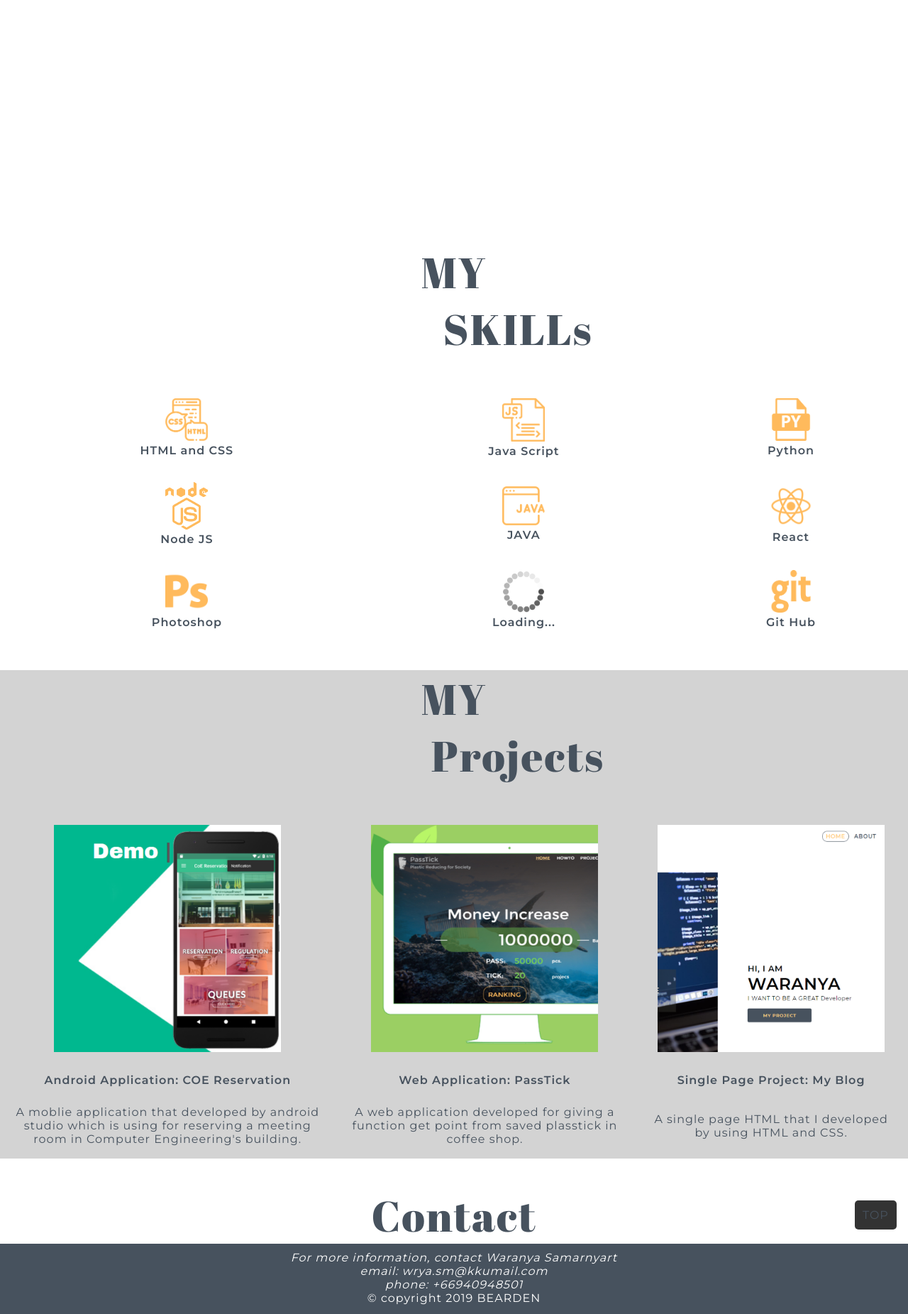
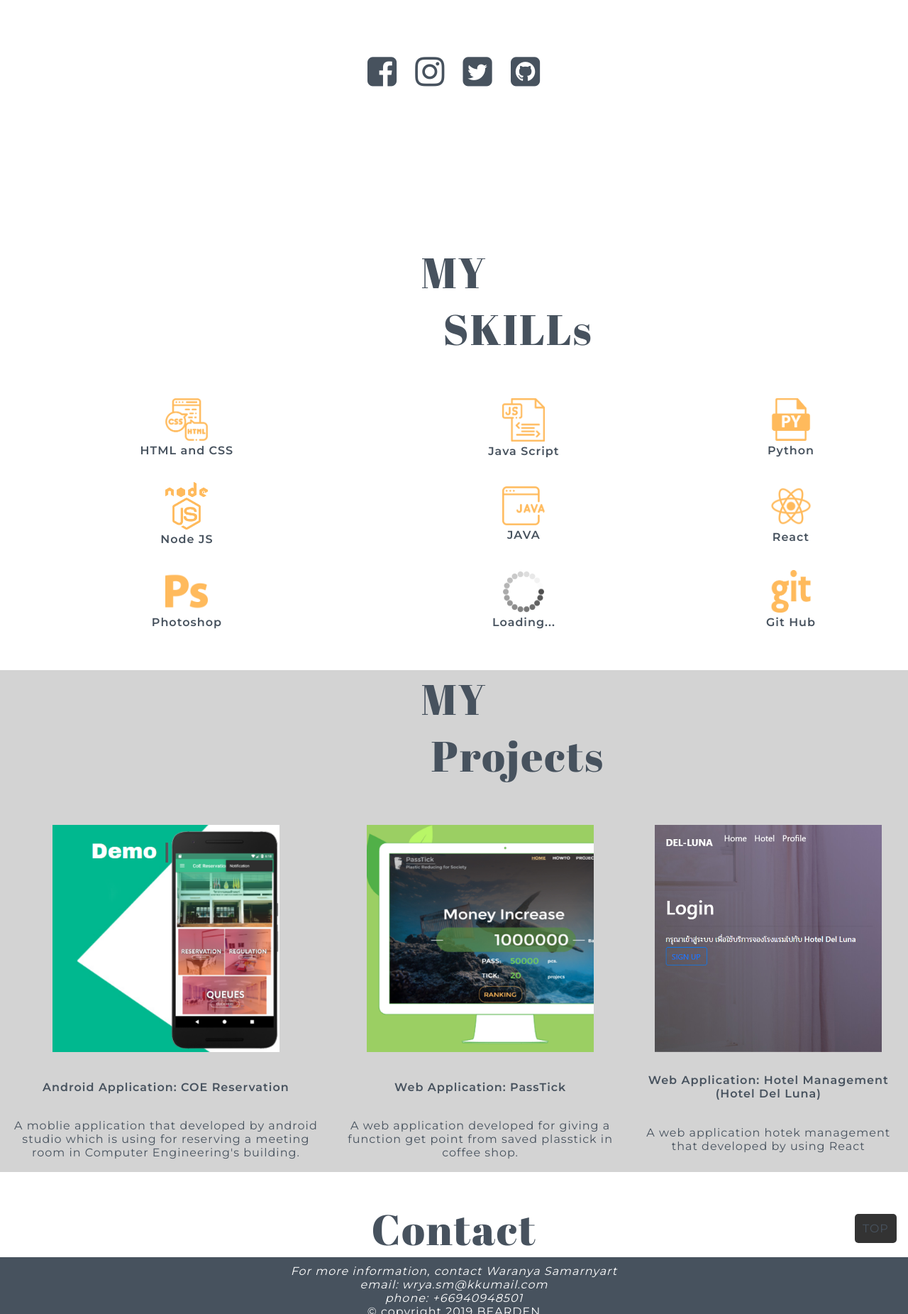
Before and after one commit to waranya-smm/myBlog, a plain HTML site: page index.html in a window 1280 px wide. Shown: the part 1645-3496 px from the top of the page at 71% size. Drawn offline with Linux system fonts and the light colour scheme.

Commit message:
add proj,add contact

```diff
--- a/CSS/style.css
+++ b/CSS/style.css
@@ -355,6 +355,7 @@ ul li a:hover {
 }
 
 #myProj {
+
   background-color: lightgray;
 }
 
@@ -406,3 +407,19 @@ footer {
   display: block;
   text-align: center;
 }
+
+.contIcon {
+  text-align: center;
+  margin-top: 400px;
+}
+
+.linkIcon{
+  color: #47525e;
+  padding: 0 10px;
+}
+
+.linkIcon:hover{
+  color:#ffba5c;
+
+
+}
--- a/index.html
+++ b/index.html
@@ -6,7 +6,7 @@
     <meta name="viewport" content="width=device-width, initial-scale=1.0">
     <meta http-equiv="X-UA-Compatible" content="ie=edge">
     <title>Waranya's Blog</title>
-
+    <link rel="stylesheet" href="https://cdnjs.cloudflare.com/ajax/libs/font-awesome/4.7.0/css/font-awesome.min.css">
     <link rel="stylesheet" href="CSS/style.css">
 </head>
 
@@ -85,12 +85,20 @@
                                     acquisition of new knowledge naturally be mine passion.
                                 </q>
                             </div>
-                            <div class="degree">I'm 3rd year Computer Engineering at Khon Kaen University, Thailand.
+                            <p class="degree">I'm 3rd year Computer Engineering at Khon Kaen University, Thailand.
+                            </p>
+
                         </div>
 
                     </div>
+                </nav>
+                <div class="contIcon">
+                    <a href="https://www.facebook.com/sudws"><i class="fa fa-facebook-square fa-3x linkIcon" aria-hidden="true"  ></i></a>
+                    <a href="https://www.instagram.com/sudws.ema/"><i class="fa fa-instagram fa-3x linkIcon" aria-hidden="true"  ></i></a>
+                    <a href="https://twitter.com/su_smdews"><i class="fa fa-twitter-square fa-3x linkIcon" aria-hidden="true"  ></i></a>
+                    <a href="https://github.com/waranya-smm/"><i class="fa fa-github-square fa-3x linkIcon" aria-hidden="true"  ></i></a>
+
                 </div>
-                </nav>
             </div>
         </div>
     </section>
@@ -134,28 +142,45 @@
         </table>
     </section>
     <section id="myProj">
+
         <div class="name myname">MY </div>
         <div class="name lastnm">Projects</div>
+        <div>
             <table>
                 <tr>
-                <td><a href="https://docs.google.com/presentation/d/1pM71HQTZjSybvU0bY-i5HEQeiMHbF-FyTp1rRLS_qSk/edit?usp=sharing"><img src="./image/reservaPro.png" width="320px" ></a></td>
-                <td><a href="https://docs.google.com/presentation/d/1VO7uFgMPLQGEl6boZcW8FrS8Vu7WYfTRPpIWo-Cmbss/edit?usp=sharing"><img src="./image/passtickPro.jpg" width="320px"></a></td>
-                <td><a href="#top"><img src="./image/blogPro.png" width="320px"></a></td>
+                    <td><a
+                            href="https://docs.google.com/presentation/d/1pM71HQTZjSybvU0bY-i5HEQeiMHbF-FyTp1rRLS_qSk/edit?usp=sharing"><img
+                                src="./image/reservaPro.png" width="320px"></a></td>
+                    <td><a href="https://waranya-smm.github.io/passtickProj/"><img src="./image/passtickPro.jpg"
+                                width="320px"></a></td>
+                    <td><a href="https://hotel-del-luna.netlify.com/"><img src="./image/hotel-delluna.jpg"
+                                width="320px"></a></td>
                 </tr>
                 <tr>
-                <th><a href="https://docs.google.com/presentation/d/1pM71HQTZjSybvU0bY-i5HEQeiMHbF-FyTp1rRLS_qSk/edit?usp=sharing">Android Application: COE Reservation</a></th>
-                <th><a href="https://docs.google.com/presentation/d/1VO7uFgMPLQGEl6boZcW8FrS8Vu7WYfTRPpIWo-Cmbss/edit?usp=sharing">Web Application: PassTick</a></th>
-                <th><a href="#top"> Single Page Project: My Blog</a></th>
+                    <th><a
+                            href="https://docs.google.com/presentation/d/1pM71HQTZjSybvU0bY-i5HEQeiMHbF-FyTp1rRLS_qSk/edit?usp=sharing">Android
+                            Application: COE Reservation</a></th>
+                    <th><a href="https://waranya-smm.github.io/passtickProj/">Web Application: PassTick</a></th>
+                    <th><a href="https://hotel-del-luna.netlify.com/"> Web Application: Hotel Management (Hotel Del
+                            Luna)</a></th>
                 </tr>
                 <tr>
-                <td><p >A moblie application that developed by android studio
+                    <td>
+                        <p>A moblie application that developed by android studio
                             which is using for reserving a meeting room in Computer Engineering's building.
-                </p></td>
-                <td><p>A web application developed for giving a function get point from saved plasstick in coffee shop.
-                </p></td>
-                <td><p>A single page HTML that I developed by using HTML and CSS.</p></td>
+                        </p>
+                    </td>
+                    <td>
+                        <p>A web application developed for giving a function get point from saved plasstick in coffee
+                            shop.
+                        </p>
+                    </td>
+                    <td>
+                        <p>A web application hotek management that developed by using React</p>
+                    </td>
                 </tr>
             </table>
+        </div>
     </section>
     <section id="#contact">
         <div class="name myname">Contact</div>
```
Also changed, not shown: image/hotel-delluna.jpg (added). Lines whose indentation alone changed are shown as unchanged.
